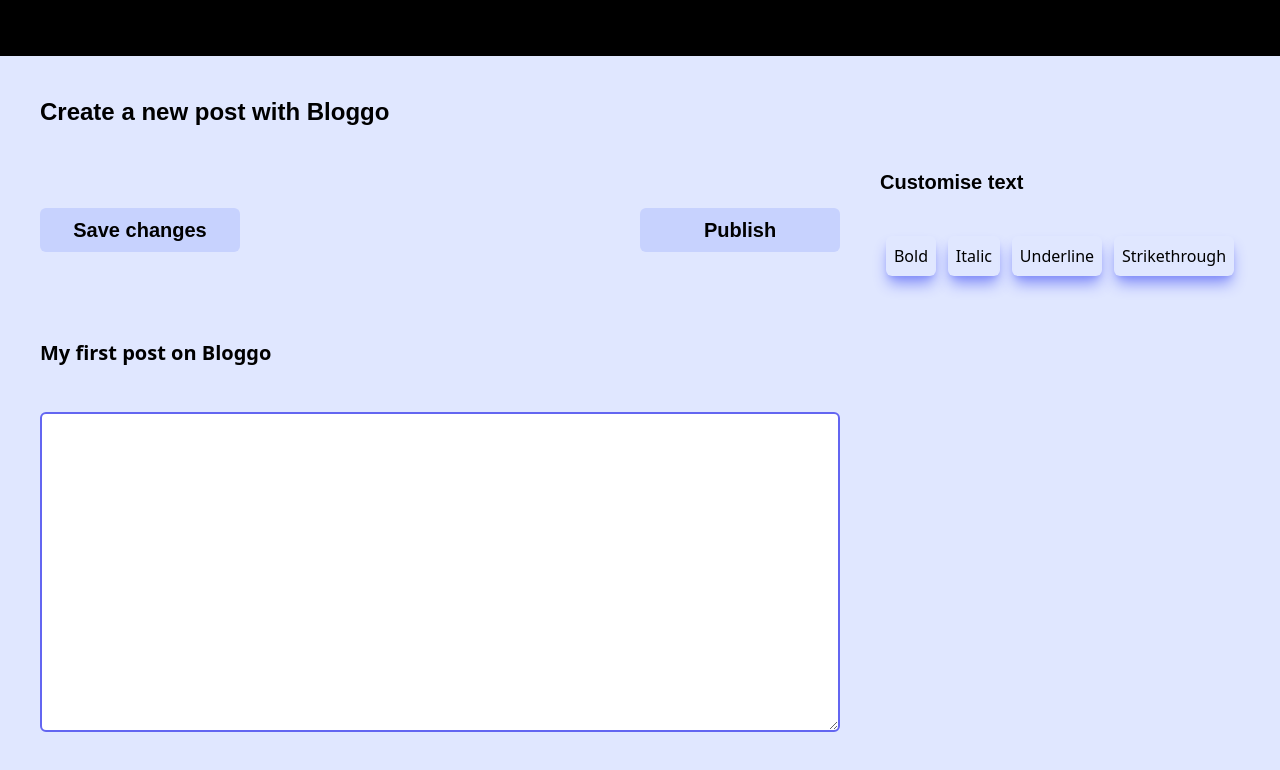
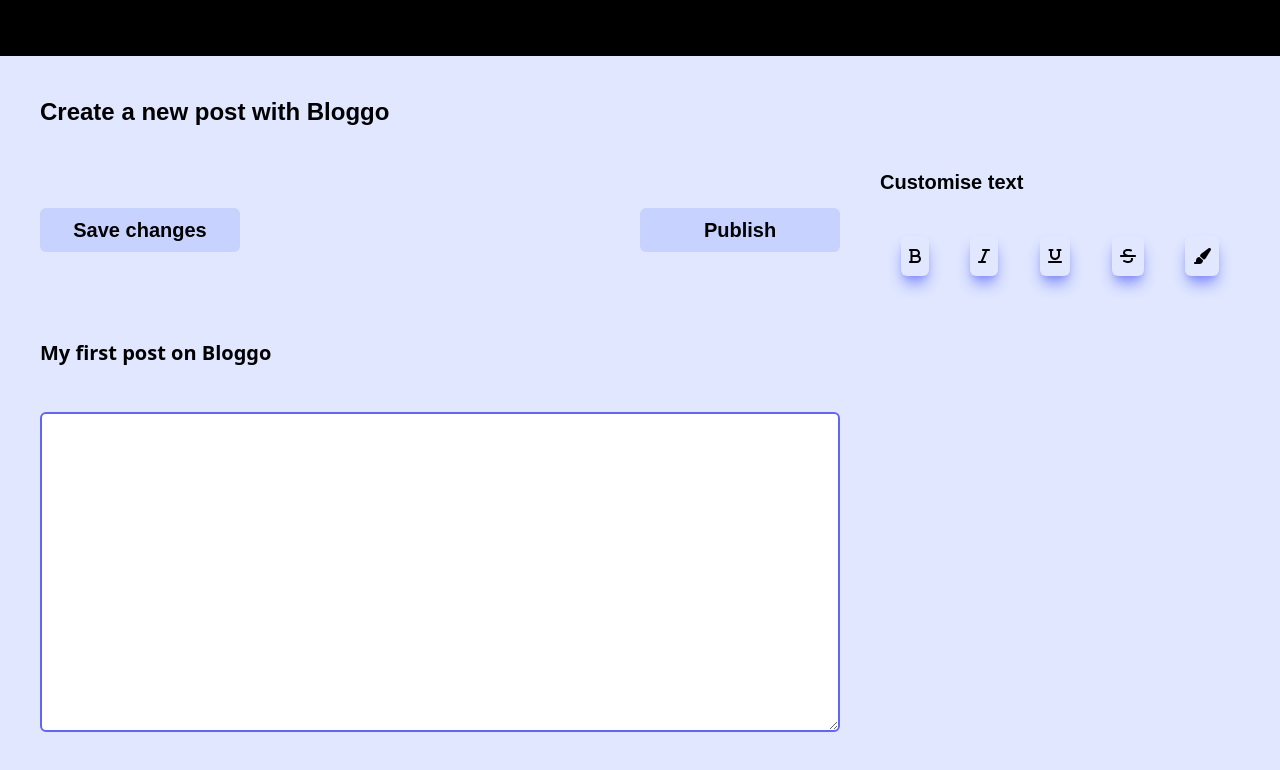
Before and after one commit to solenedel/bloggo, a Next.js app: page /posts/NewPost in a window 1280 px wide. Shown: the top 770 px of the page. Built offline with nearby package versions, Linux system fonts and the light colour scheme; a web font is replaced by a local one; what @mantine/next would draw is missing.

Commit message:
add FA icons

```diff
--- a/pages/posts/NewPost.tsx
+++ b/pages/posts/NewPost.tsx
@@ -1,4 +1,14 @@
 import Head from 'next/head';
+import { FontAwesomeIcon } from '@fortawesome/react-fontawesome';
+import {
+  faBold,
+  faItalic,
+  faUnderline,
+  faStrikethrough,
+  faPaintBrush,
+} from '@fortawesome/free-solid-svg-icons';
+
+import { ColorPicker } from '@mantine/core';
 
 function NewPost() {
   return (
@@ -27,6 +37,7 @@
                 </button>
               </span>
 
+              {/* TO DO: max. character limit */}
               <input
                 type="text"
                 placeholder="Title"
@@ -44,16 +55,19 @@
             <span className="flex w-full justify-around mt-10">
               {' '}
               <button className="hover:shadow-md shadow-lg shadow-indigo-400 rounded-md p-2">
-                Bold
+                <FontAwesomeIcon icon={faBold} />
               </button>
               <button className="hover:shadow-md shadow-lg shadow-indigo-400 rounded-md p-2">
-                Italic
+                <FontAwesomeIcon icon={faItalic} />
               </button>
               <button className="hover:shadow-md shadow-lg shadow-indigo-400 rounded-md p-2">
-                Underline
+                <FontAwesomeIcon icon={faUnderline} />
               </button>
               <button className="hover:shadow-md shadow-lg shadow-indigo-400 rounded-md p-2">
-                Strikethrough
+                <FontAwesomeIcon icon={faStrikethrough} />
+              </button>
+              <button className="hover:shadow-md shadow-lg shadow-indigo-400 rounded-md p-2">
+                <FontAwesomeIcon icon={faPaintBrush} />
               </button>
             </span>
           </section>
```
